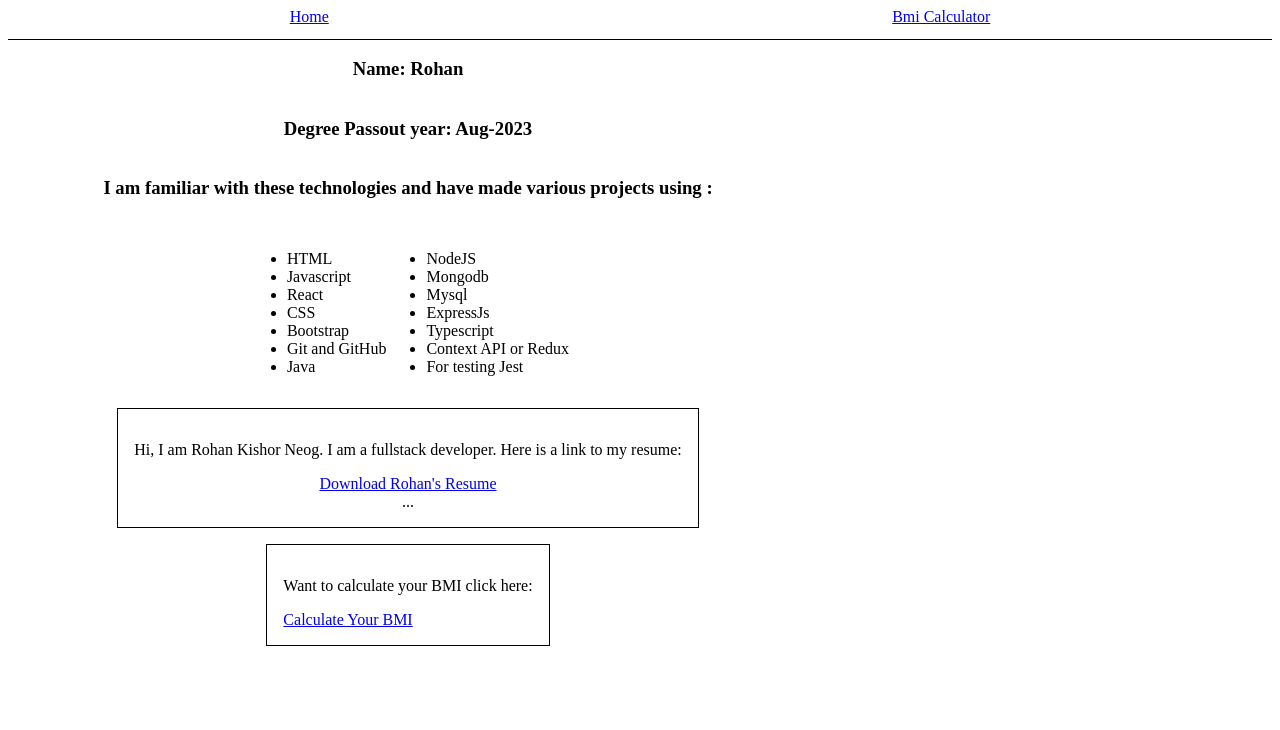
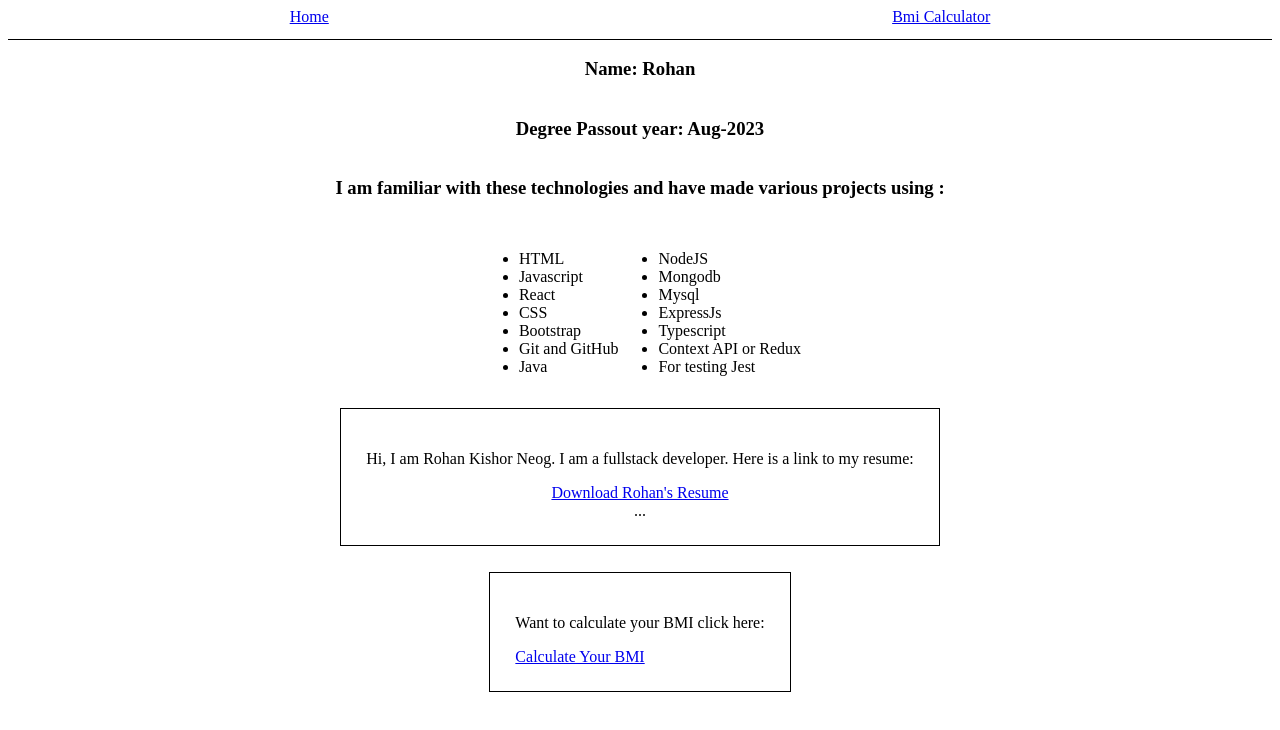
Before and after one commit to rohankishorneog/uqe4n7auq8sg3lcn, a React (Create React App) app: page / in a window 1280 px wide. Shown: the top 730 px of the page. Built offline with nearby package versions, Linux system fonts and the light colour scheme.

Commit message:
removed the width from the section

```diff
--- a/src/Pages/LandingPage/LandingPage.css
+++ b/src/Pages/LandingPage/LandingPage.css
@@ -15,8 +15,7 @@
     display: flex;
     flex-direction: column;
     justify-content: center;
-    align-items: center;
-    width: 100vh;
+    align-items: center
 
 }
 
```
